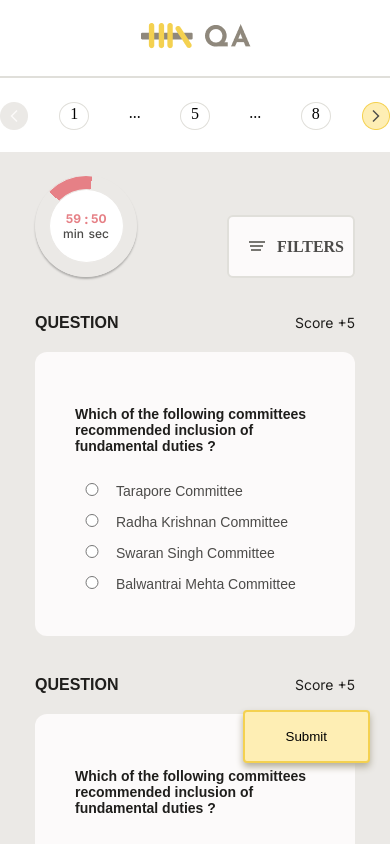
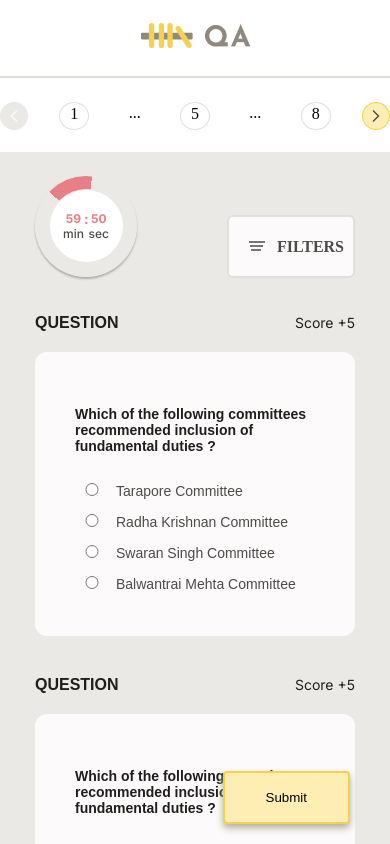
Before and after one commit to archana-singh-1/assignment_platform, a Next.js app: page /questionpenal in a window 390 px wide. Shown: the top 844 px of the page. Built offline with nearby package versions, Linux system fonts and the light colour scheme; a web font is replaced by a local one.

Commit message:
postion change for submit button

```diff
--- a/app/questionpenal/question_panel.css
+++ b/app/questionpenal/question_panel.css
@@ -12,8 +12,7 @@
 .hide{
     display: none;
     position: fixed;
-    top: 710px;
-    right: 20px;
+
 }
 .watch_row{
     margin: auto;
@@ -63,7 +62,7 @@
     .hide{
         display: block;
         position: fixed;
-        top: 710px;
-        right: 20px;
+        bottom: 20px;
+        right: 40px;
     }
 }
```
